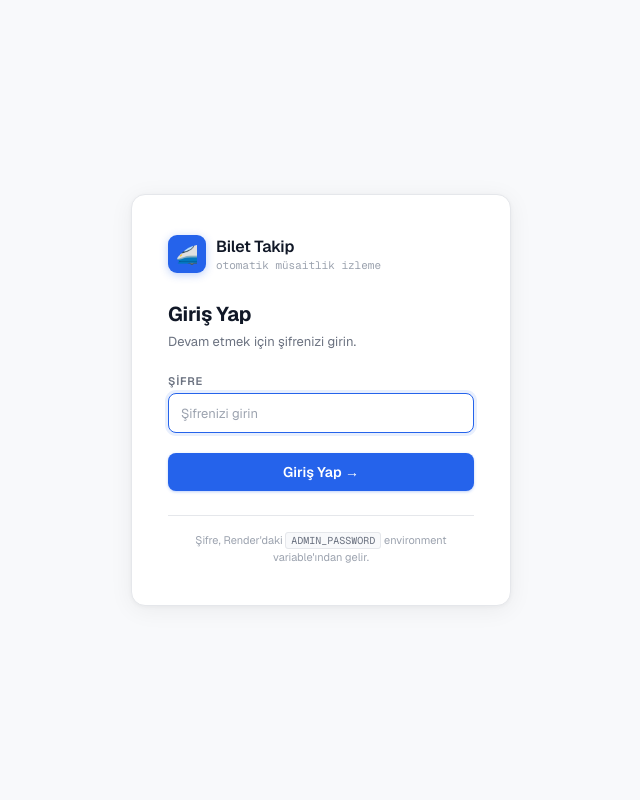
After one commit to tcl-iffalcon/ebilet, a Flask app: page /login in a window 1280 px wide. The commit adds this page. Shown: the whole page, without its empty margins (319-959 px from the left). Run offline with Flask 3, Linux system fonts and the light colour scheme.

Commit message:
Add files via upload

```diff
--- a/app.py
+++ b/app.py
@@ -7,7 +7,9 @@ import threading
 from datetime import datetime
 from email.mime.text import MIMEText
 from email.mime.multipart import MIMEMultipart
-from flask import Flask, render_template, request, jsonify, redirect, url_for, flash
+from functools import wraps
+from flask import Flask, render_template, request, jsonify, redirect, url_for, flash, session
+
 from apscheduler.schedulers.background import BackgroundScheduler
 from apscheduler.triggers.interval import IntervalTrigger
 
@@ -15,7 +17,17 @@ logging.basicConfig(level=logging.INFO, format='%(asctime)s - %(levelname)s - %(
 logger = logging.getLogger(__name__)
 
 app = Flask(__name__)
-app.secret_key = os.environ.get('SECRET_KEY', 'tcdd-secret-key-2024')
+app.secret_key = os.environ.get('SECRET_KEY', 'bilet-secret-key-2024')
+
+ADMIN_PASSWORD = os.environ.get('ADMIN_PASSWORD', 'admin123')
+
+def login_required(f):
+    @wraps(f)
+    def decorated(*args, **kwargs):
+        if not session.get('logged_in'):
+            return redirect(url_for('login'))
+        return f(*args, **kwargs)
+    return decorated
 
 CONFIG_FILE = 'config.json'
 LOG_FILE = 'notifications.log'
@@ -239,7 +251,27 @@ def start_scheduler():
 
 # ─── Routes ───────────────────────────────────────────────────────────────────
 
+@app.route('/login', methods=['GET', 'POST'])
+def login():
+    if session.get('logged_in'):
+        return redirect(url_for('index'))
+    error = None
+    if request.method == 'POST':
+        if request.form.get('password') == ADMIN_PASSWORD:
+            session['logged_in'] = True
+            session.permanent = True
+            return redirect(url_for('index'))
+        else:
+            error = 'Şifre yanlış.'
+    return render_template('login.html', error=error)
+
+@app.route('/logout')
+def logout():
+    session.clear()
+    return redirect(url_for('login'))
+
 @app.route('/')
+@login_required
 def index():
     config = load_config()
     logs = []
@@ -331,6 +363,7 @@ def istasyon_ara():
     return jsonify(sonuclar[:10])
 
 @app.route('/settings', methods=['POST'])
+@login_required
 def save_settings():
     config = load_config()
     config['email'] = {
@@ -353,6 +386,7 @@ def save_settings():
     return redirect(url_for('index'))
 
 @app.route('/add_watch', methods=['POST'])
+@login_required
 def add_watch():
     config = load_config()
     date_input = request.form.get('date', '')
@@ -383,6 +417,7 @@ def add_watch():
     return redirect(url_for('index'))
 
 @app.route('/delete_watch/<int:watch_id>')
+@login_required
 def delete_watch(watch_id):
     config = load_config()
     config['watches'] = [w for w in config['watches'] if w.get('id') != watch_id]
@@ -391,6 +426,7 @@ def delete_watch(watch_id):
     return redirect(url_for('index'))
 
 @app.route('/toggle_watch/<int:watch_id>')
+@login_required
 def toggle_watch(watch_id):
     config = load_config()
     for w in config['watches']:
@@ -400,12 +436,14 @@ def toggle_watch(watch_id):
     return redirect(url_for('index'))
 
 @app.route('/check_now')
+@login_required
 def check_now():
     threading.Thread(target=check_all_watches).start()
     flash('🔍 Kontrol başlatıldı! Birkaç saniye içinde sonuçlar logda görünecek.', 'info')
     return redirect(url_for('index'))
 
 @app.route('/test_email')
+@login_required
 def test_email():
     config = load_config()
     result = send_email(
@@ -420,6 +458,7 @@ def test_email():
     return redirect(url_for('index'))
 
 @app.route('/clear_logs')
+@login_required
 def clear_logs():
     if os.path.exists(LOG_FILE):
         os.remove(LOG_FILE)
--- a/templates/index.html
+++ b/templates/index.html
@@ -618,6 +618,7 @@
   <div class="header-actions">
     <a href="/check_now" class="btn btn-ghost btn-sm">▶ Şimdi Kontrol Et</a>
     <a href="/test_email" class="btn btn-ghost btn-sm">✉ Test E-posta</a>
+    <a href="/logout" class="btn btn-ghost btn-sm" style="color:#DC2626;border-color:#FECACA;" onclick="return confirm('Çıkış yapmak istiyor musunuz?')">⎋ Çıkış</a>
   </div>
 </header>
 
--- /dev/null
+++ b/templates/login.html
@@ -0,0 +1,237 @@
+<!DOCTYPE html>
+<html lang="tr">
+<head>
+<meta charset="UTF-8">
+<meta name="viewport" content="width=device-width, initial-scale=1.0">
+<title>Giriş — Bilet Takip</title>
+<style>
+  @import url('https://fonts.googleapis.com/css2?family=Geist:wght@300;400;500;600;700&family=Geist+Mono:wght@400;500&display=swap');
+
+  :root {
+    --accent: #2563EB;
+    --accent-dark: #1D4ED8;
+    --accent-light: #EFF6FF;
+    --bg: #F8F9FB;
+    --surface: #FFFFFF;
+    --border: #E5E7EB;
+    --border-strong: #D1D5DB;
+    --text: #111827;
+    --text-secondary: #6B7280;
+    --text-muted: #9CA3AF;
+    --red: #DC2626;
+    --red-light: #FEF2F2;
+    --red-border: #FECACA;
+  }
+
+  * { box-sizing: border-box; margin: 0; padding: 0; }
+
+  body {
+    font-family: 'Geist', system-ui, sans-serif;
+    background: var(--bg);
+    color: var(--text);
+    min-height: 100vh;
+    display: flex;
+    align-items: center;
+    justify-content: center;
+    -webkit-font-smoothing: antialiased;
+  }
+
+  .login-card {
+    background: var(--surface);
+    border: 1px solid var(--border);
+    border-radius: 14px;
+    padding: 40px 36px;
+    width: 100%;
+    max-width: 380px;
+    box-shadow: 0 4px 24px rgba(0,0,0,0.06), 0 1px 4px rgba(0,0,0,0.04);
+    animation: fadeUp 0.3s ease;
+  }
+
+  @keyframes fadeUp {
+    from { opacity: 0; transform: translateY(12px); }
+    to   { opacity: 1; transform: translateY(0); }
+  }
+
+  .logo {
+    display: flex;
+    align-items: center;
+    gap: 10px;
+    margin-bottom: 28px;
+  }
+
+  .logo-icon {
+    width: 38px;
+    height: 38px;
+    background: var(--accent);
+    border-radius: 9px;
+    display: flex;
+    align-items: center;
+    justify-content: center;
+    font-size: 18px;
+    box-shadow: 0 2px 8px rgba(37,99,235,0.3);
+  }
+
+  .logo-text {
+    font-size: 16px;
+    font-weight: 600;
+    letter-spacing: -0.2px;
+  }
+
+  .logo-sub {
+    font-size: 11px;
+    color: var(--text-muted);
+    font-family: 'Geist Mono', monospace;
+    margin-top: 1px;
+  }
+
+  h1 {
+    font-size: 20px;
+    font-weight: 700;
+    letter-spacing: -0.3px;
+    margin-bottom: 6px;
+  }
+
+  .subtitle {
+    font-size: 13px;
+    color: var(--text-secondary);
+    margin-bottom: 24px;
+  }
+
+  .form-group {
+    display: flex;
+    flex-direction: column;
+    gap: 5px;
+    margin-bottom: 16px;
+  }
+
+  label {
+    font-size: 11px;
+    font-weight: 600;
+    text-transform: uppercase;
+    letter-spacing: 0.7px;
+    color: var(--text-secondary);
+  }
+
+  input[type="password"] {
+    background: var(--surface);
+    border: 1px solid var(--border-strong);
+    color: var(--text);
+    padding: 10px 12px;
+    border-radius: 8px;
+    font-family: 'Geist Mono', monospace;
+    font-size: 14px;
+    letter-spacing: 3px;
+    transition: border-color 0.15s, box-shadow 0.15s;
+    width: 100%;
+  }
+
+  input[type="password"]:focus {
+    outline: none;
+    border-color: var(--accent);
+    box-shadow: 0 0 0 3px rgba(37,99,235,0.1);
+  }
+
+  input[type="password"]::placeholder {
+    letter-spacing: 0;
+    font-family: 'Geist', sans-serif;
+    color: var(--text-muted);
+    font-size: 13px;
+  }
+
+  .btn-login {
+    width: 100%;
+    padding: 10px;
+    background: var(--accent);
+    color: white;
+    border: none;
+    border-radius: 8px;
+    font-family: 'Geist', sans-serif;
+    font-size: 14px;
+    font-weight: 600;
+    cursor: pointer;
+    transition: background 0.15s, box-shadow 0.15s;
+    box-shadow: 0 1px 3px rgba(37,99,235,0.3);
+    margin-top: 4px;
+  }
+
+  .btn-login:hover {
+    background: var(--accent-dark);
+    box-shadow: 0 2px 8px rgba(37,99,235,0.4);
+  }
+
+  .error-box {
+    background: var(--red-light);
+    border: 1px solid var(--red-border);
+    color: var(--red);
+    padding: 10px 13px;
+    border-radius: 7px;
+    font-size: 13px;
+    font-weight: 500;
+    margin-bottom: 16px;
+    animation: shake 0.3s ease;
+  }
+
+  @keyframes shake {
+    0%, 100% { transform: translateX(0); }
+    25%       { transform: translateX(-6px); }
+    75%       { transform: translateX(6px); }
+  }
+
+  .divider {
+    height: 1px;
+    background: var(--border);
+    margin: 24px 0 16px;
+  }
+
+  .hint {
+    font-size: 11px;
+    color: var(--text-muted);
+    text-align: center;
+    line-height: 1.5;
+  }
+
+  .hint code {
+    font-family: 'Geist Mono', monospace;
+    background: var(--bg);
+    padding: 1px 5px;
+    border-radius: 3px;
+    border: 1px solid var(--border);
+    font-size: 10px;
+    color: var(--text-secondary);
+  }
+</style>
+</head>
+<body>
+
+<div class="login-card">
+  <div class="logo">
+    <div class="logo-icon">🚄</div>
+    <div>
+      <div class="logo-text">Bilet Takip</div>
+      <div class="logo-sub">otomatik müsaitlik izleme</div>
+    </div>
+  </div>
+
+  <h1>Giriş Yap</h1>
+  <p class="subtitle">Devam etmek için şifrenizi girin.</p>
+
+  {% if error %}
+  <div class="error-box">🔒 {{ error }}</div>
+  {% endif %}
+
+  <form method="post">
+    <div class="form-group">
+      <label>Şifre</label>
+      <input type="password" name="password" placeholder="Şifrenizi girin" autofocus required>
+    </div>
+    <button type="submit" class="btn-login">Giriş Yap →</button>
+  </form>
+
+  <div class="divider"></div>
+  <p class="hint">
+    Şifre, Render'daki <code>ADMIN_PASSWORD</code> environment variable'ından gelir.
+  </p>
+</div>
+
+</body>
+</html>
```
